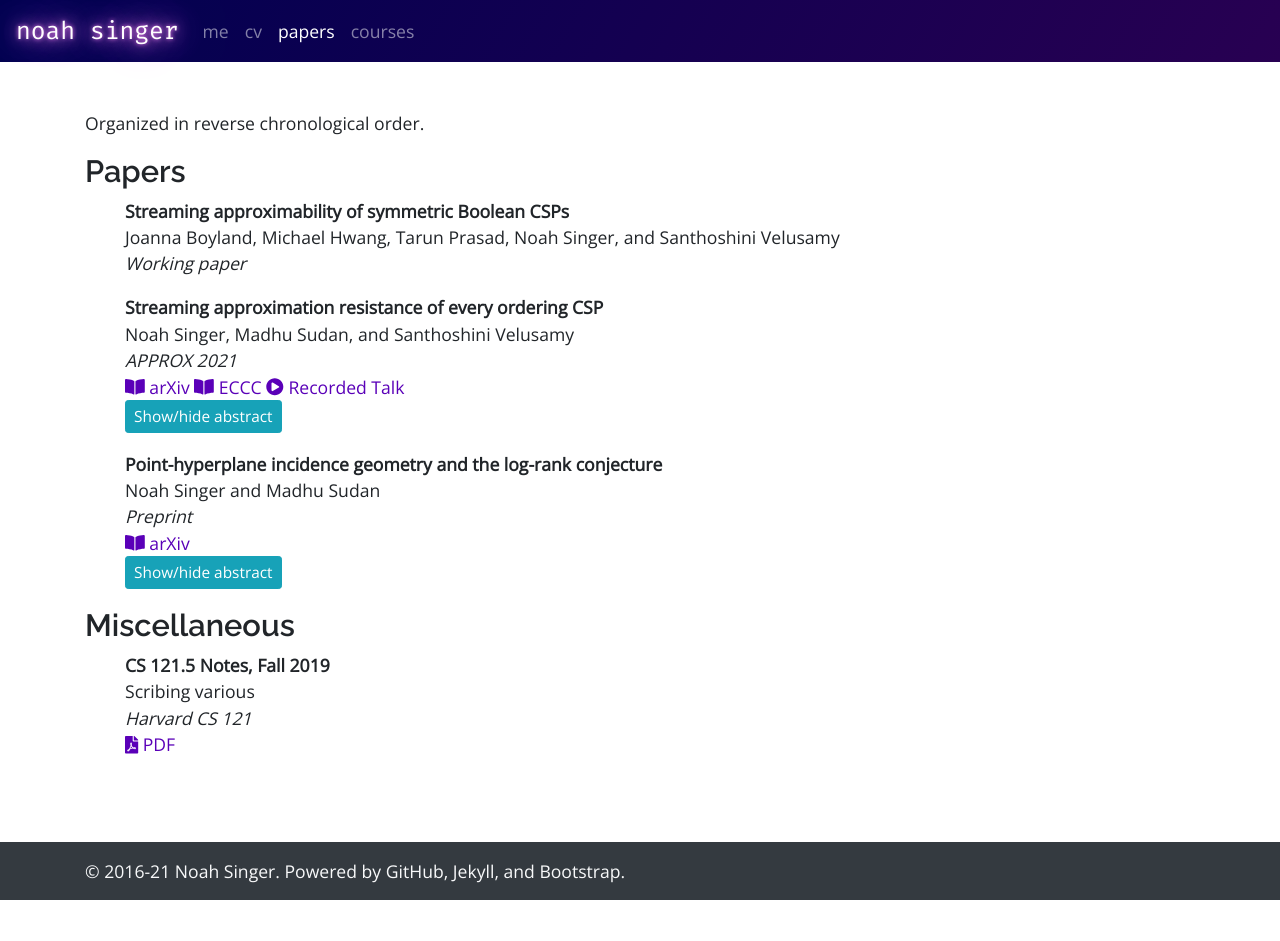
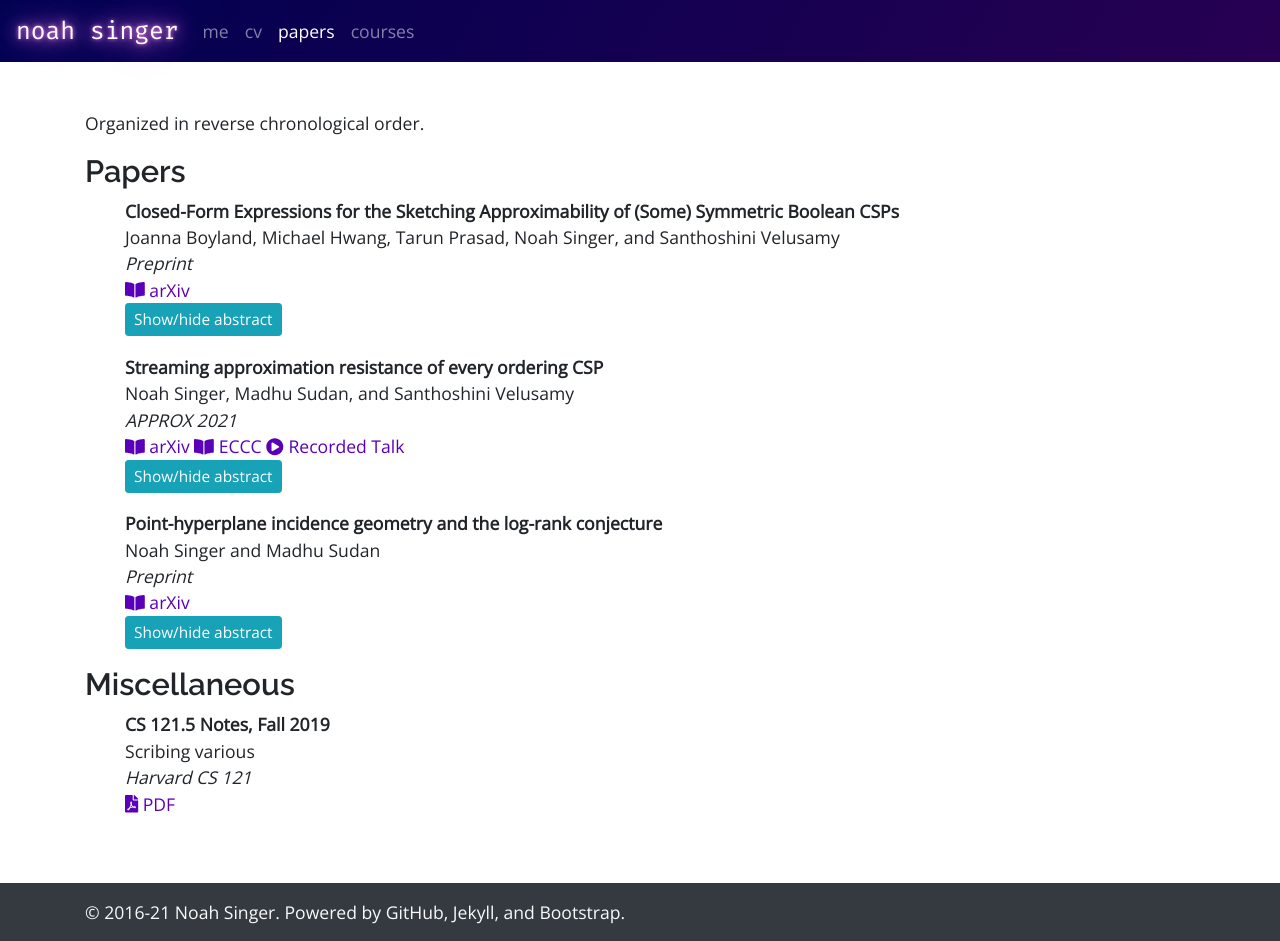
Before and after one commit to singerng/noahsinger.org, a Jekyll site: the page built from papers/index.md, in a window 1280 px wide. Built offline with Jekyll 4.4.1, drawn with Linux system fonts in a browser that asks for light colours; nearby versions of some CDN libraries; before the commit the page ends 900 px from its top, so only the background shows below that; some of the changed lines change nothing that is shown.

Commit message:
updated for new paper

```diff
--- a/_data/papers.yml
+++ b/_data/papers.yml
@@ -1,9 +1,39 @@
-- title: "Streaming approximability of symmetric Boolean CSPs"
-  date: 2021-11-16
+- title: "Closed-Form Expressions for the Sketching Approximability of (Some) Symmetric Boolean CSPs"
+  date: 2021-12-13
   authors: Joanna Boyland, Michael Hwang, Tarun Prasad, Noah Singer, and Santhoshini Velusamy
   type: research
-  venue: Working paper
+  venue: Preprint
+  arxiv: 2112.06319
   select: yes
+  abstract: >
+    A <em>Boolean maximum constraint satisfaction problem</em>, Max-CSP(\(f\)), is a maximization problem specified
+    by a constraint function \(f:\{-1,1\}^k\to\{0,1\}\). An instance of Max-CSP(\(f\)) consists of \(n\) variables
+    and \(m\) constraints, where each constraint is \(f\) applied on a tuple of "literals" of \(k\) distinct
+    variables chosen from the \(n\) variables. \(f\) is said to be <em>symmetric</em> if \(f(x)\) depends only on
+    \(\sum_{i=1}^k x_i\), where \(x=(x_1,\dots,x_k)\). Chou, Golovnev, and Velusamy [CGV20, FOCS 2020] obtained explicit
+    constants characterizing the <em>streaming</em>> approximability of all symmetric Max-\(2\)CSPs.
+    More recently, Chou, Golovnev, Sudan, and Velusamy [CGSV21, FOCS 2021] proved a general dichotomy
+    theorem showing tight approximability of Boolean Max-CSPs with respect to <em>sketching</em> algorithms.
+    For every \(f\), they showed that there exists an optimal approximation ratio \(\alpha(f)\in (0,1]\) such
+    that for every \(\epsilon>0\), Max-CSP(\(f\)) is \((\alpha(f)-\epsilon)\)-approximable by a <em>linear</em> sketching
+    algorithm in \(O(\log n)\) space, but any \((\alpha(f)+\epsilon)\)-approximation sketching algorithm for
+    Max-CSP(\(f\)) requires \(\Omega(\sqrt{n})\) space. While they show that \(\alpha(f)\) is computable to arbitrary
+    precision in \(\mathbf{PSPACE}\), they do not give a closed-form expression.
+
+    In this work, we build on the [CSGV21] dichotomy theorem and give closed-form expressions
+    for the sketching approximation ratios of multiple families of symmetric Boolean functions. These include
+    \(k\mathsf{AND}\) and \(\mathsf{Th}_k^{k-1}\) (the ``weight-at-least-\((k-1)\)'' threshold function on \(k\) variables). In particular,
+    letting \(\alpha'_k = 2^{-(k-1)} (1-k^{-2})^{(k-1)/2}\), we show that for odd \(k \geq 3\), \(\alpha(k\mathsf{AND}) = \alpha'_k\);
+    for even \(k \geq 2\), \(\alpha(k\mathsf{AND}) = 2\alpha'_{k+1}\); and for even \(k \geq 2\),
+    \(\alpha(\mathsf{Th}_k^{k-1}) = \frac{k}2\alpha'_{k-1}\). We also resolve the ratio for the ``weight-exactly-\(\frac{k+1}2\)''
+    function for odd \(k \in \{3,\ldots,51\}\) as well as fifteen other functions. We stress here that the
+    closed-form expressions need not have existed just given the [CGSV21] dichotomy, and our
+    analysis involves identifying structural "saddle-point" properties of the dichotomy. For arbitrary
+    <em>threshold</em> functions, we also give optimal "bias-based" approximation algorithms generalizing
+    [CGV20] while simplifying [CGSV21]. Finally, we investigate the <em>streaming</em> lower
+    bounds in [CGSV21]. We show that for \(\mathsf{Th}^3_4\), the [CGSV21] streaming and
+    sketching lower bounds match (previously only known for \(2\mathsf{AND}\)), while for \(3\mathsf{AND}\), their streaming
+    lower bound is provably weaker.
 
 - title: "Streaming approximation resistance of every ordering CSP"
   date: 2021-05-04
```
